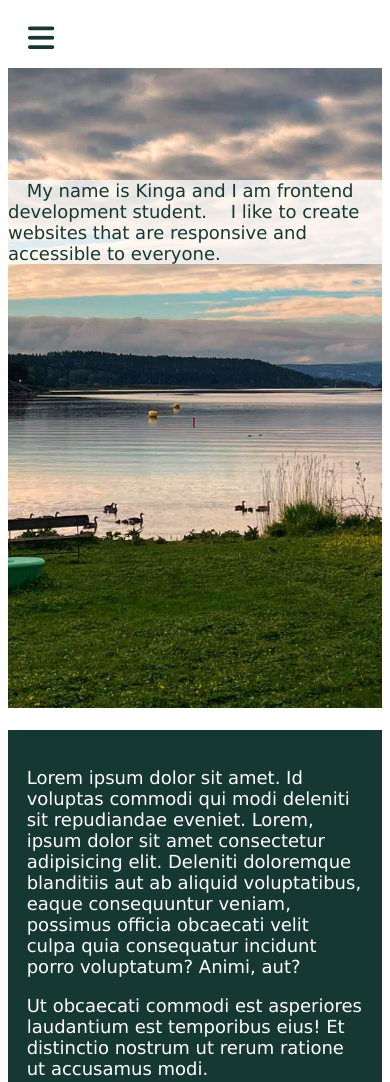
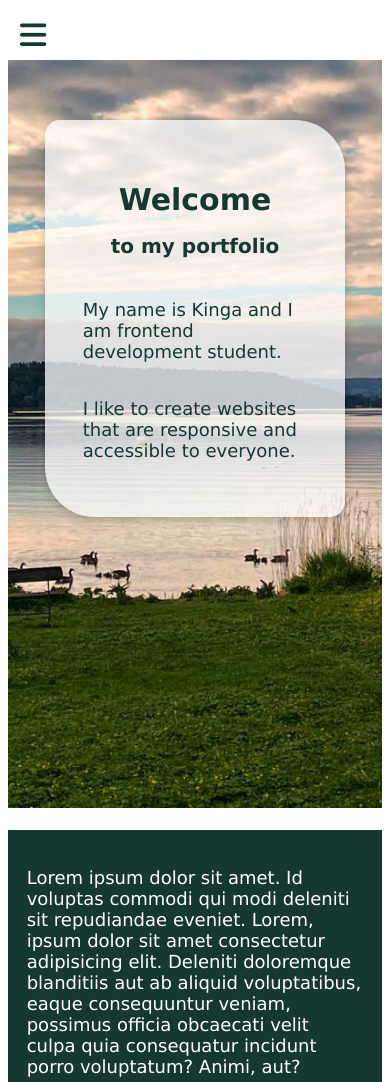
Before and after one commit to Kinga89/portfolio-1, a plain HTML site: page index.html in a window 390 px wide. Shown: the top 1082 px of the page. Drawn offline with nearby package versions, Linux system fonts and the light colour scheme.

Commit message:
section one mobile

```diff
--- a/css/style.css
+++ b/css/style.css
@@ -135,7 +135,7 @@ h3 {
 .about-section {
     display: flex;
     flex-direction: row;
-    margin: 0 10%;
+    margin: 0 12%;
 }
 
 .about-text {
@@ -258,6 +258,7 @@ flex: 1;
 
     /******** HEADER mobile **********/
     #navbar {
+        position: fixed;
         display: flex;
         flex-direction: column;
         justify-content: center;
@@ -266,6 +267,9 @@ flex: 1;
         margin: 0 auto;
         padding-left: 0;
         height: max-content;
+        width: 100%;
+        background-color: white;
+        z-index: 120;
       }
 
       .nav-container {
@@ -302,6 +306,7 @@ flex: 1;
         text-align: left;
         padding-left: 20px;
         cursor: pointer;
+        margin-top: 10px;
       }
 
       .fa-times {
@@ -336,70 +341,58 @@ footer {
 /******** MAIN mobile **********/
 .section-one {
     display: flex;
+    flex-direction: column;
 }
 
 .welcome-image {
-    flex: 60%;
+    flex: 70%;
 }
 
+
 .background-homepage {
-    background-image: url(../images/309295836_1164279214164100_3629959367239869499_n.jpg);
+    position:relative;
     background-size: cover;
-    background-position:center;
+    background-position: 50%;
     top: 0;
     right: 0;
     bottom: 0;
     clip-path: none;
-    height: 40em;
+    min-height: 30em;
 }
 
 .welcome-text {
-    flex: 40%;
-    margin-left: 10%;
-    margin-top: 8%;
+    flex: 30%;
+    display: inline-block;
+    position: absolute;
+    z-index: 109;
+    margin: 30% 10% 0;
+    padding: 10%;
+   background-color: rgba(255, 255, 255, 0.754);
+   box-shadow: 0 3px 10px rgb(0 0 0 / 0.2);
+   border-radius: 15px 50px;
 }
 
 .welcome-text p {
     display: inline-block;
-    color: #163832;
-    font-size: 20px;
+    color:#163832;
+    font-size: 18px;
 }
 
 h1 {
-    color: #163832;
+    color:#163832;
+    text-align: center;
 }
 
-.welcome-h1,
-.portfolio-h1 {
-    display: none;
+.welcome-h1 {
+    text-align: center;
+    font-size: 30px;
+    margin-bottom: 0;
 }
 
-.welcome-text {
-    position: absolute;
-    background-color: rgba(255, 255, 255, 0.765);
-    opacity: 100%;
-    flex: 1;
-    margin-left: 0;
-    margin-top: 30%;
-}
-
-
-
-.welcome-text img {
-    height: 200px;
-    width: 200px;
-    border-radius: 50%;
-    float: right;
-    padding-bottom: 20px;
-    padding-right: 10px;
-}
-
-.welcome-text p {
-    position: relative;
-    display: inline;
-    color: #163832;
-    font-size: 18px;
-    padding-left: 5%;
+.portfolio-h1 {
+    font-size: 20px;
+    padding-bottom: 3%;
+    text-align: center;
 }
 
 
--- a/index.html
+++ b/index.html
@@ -27,7 +27,6 @@
     <h1 class="welcome-h1">Welcome</h1>
     <h1 class="portfolio-h1">to my portfolio</h1>
     <p>My name is Kinga and I am frontend development student.</p>
-    <img src="../images/profil.bilde.jpg" alt="">
        <p> I like to create websites that are responsive and accessible to everyone. </p>
 </div>
 <div class="welcome-image">
```
